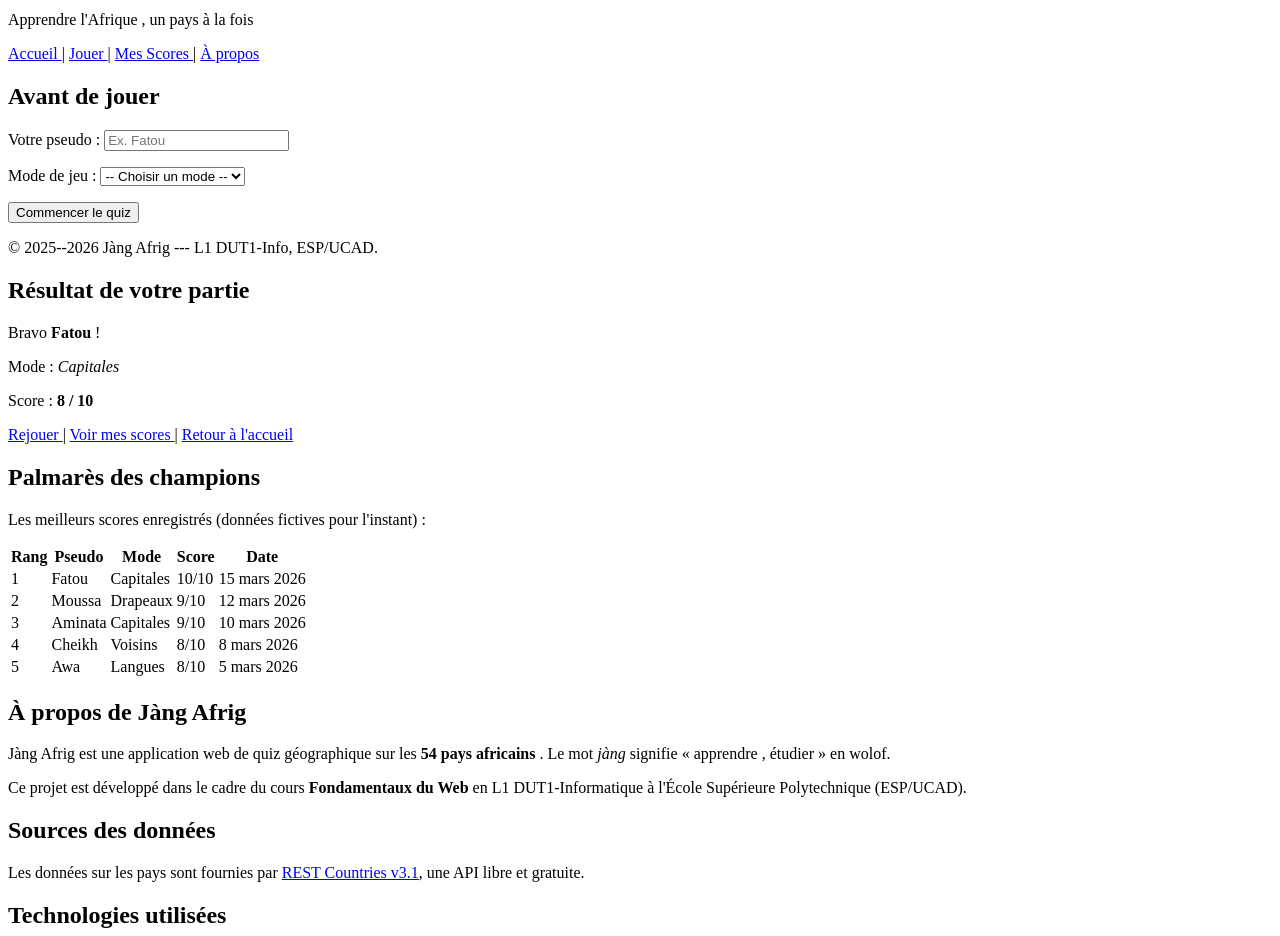
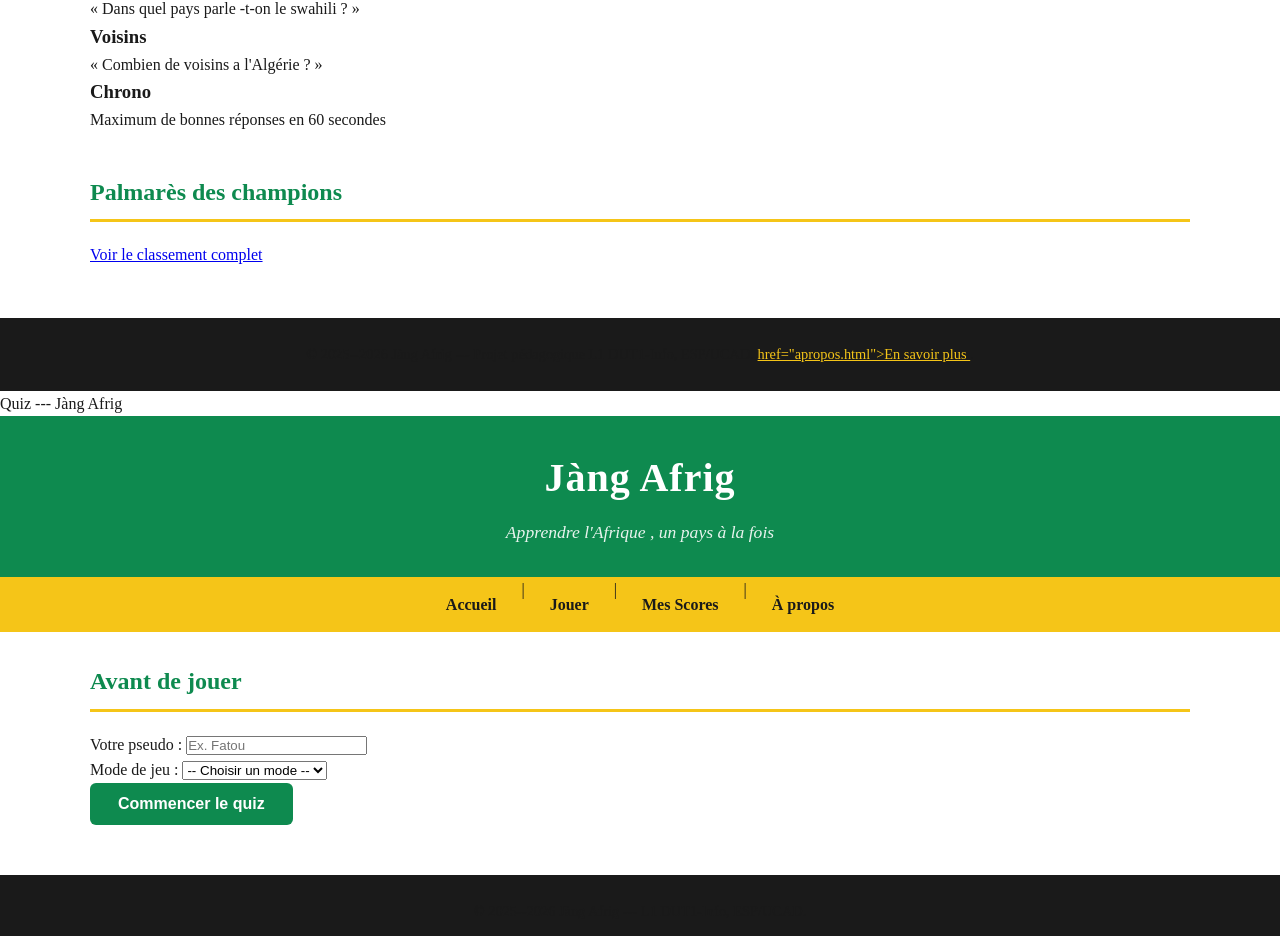
Before and after one commit to Sara06-tech/jang-afrig, a plain HTML site: page index.html in a window 1280 px wide. Shown: the part 595-1531 px from the top of the page. Drawn offline with Linux system fonts and the light colour scheme.

Commit message:
v03 : CSS panafricain + Google Fonts

```diff
--- a/index.html
+++ b/index.html
@@ -3,6 +3,16 @@
     <head >
 <meta charset ="UTF-8" >
 <title > Salaam Aleykum Sara </title>
+<head>
+<meta charset="UTF -8">
+<title >Jàng Afrig </title >
+    <link rel="preconnect" href="https://fonts.googleapis.com">
+<link rel="preconnect" href="https://fonts.gstatic.com" crossorigin >
+<link
+href="https://fonts.googleapis.com/css2?family=Poppins:wght@400;600&family=Montserrat:wght@600;700&display=swap"
+rel="stylesheet">
+<link rel="stylesheet" href="style.css">
+</head>
 </head >
 
 <body >
@@ -28,19 +38,31 @@ votre meilleur score !
 </p>
 </section >
 <section >
+<section >
 <h2>Les modes de jeu </h2>
-<ul>
-<li><strong >Capitales </strong > : « Quelle est la capitale
-du Mali ? »</li>
-<li><strong >Drapeaux </strong > : « À quel pays appartient
-ce drapeau ? »</li>
-<li><strong >Langues </strong > : « Dans quel pays
-parle -t-on le swahili ? »</li>
-<li><strong >Voisins </strong > : « Combien de voisins a
-l'Algérie ? »</li>
-<li><strong >Chrono </strong > : maximum de bonnes réponses
-en 60 secondes </li>
-</ul>
+<div class="modes -grille">
+<div class="carte -mode carte -jaune">
+<h3>Capitales </h3>
+<p>« Quelle est la capitale du Mali ? »</p>
+</div>
+<div class="carte -mode carte -rouge">
+<h3>Drapeaux </h3>
+<p>« À quel pays appartient ce drapeau ? »</p>
+</div>
+<div class="carte -mode carte -vert">
+<h3>Langues </h3>
+<p>« Dans quel pays parle -t-on le swahili ? »</p>
+</div>
+<div class="carte -mode carte -jaune">
+<h3>Voisins </h3>
+<p>« Combien de voisins a l'Algérie ? »</p>
+</div>
+<div class="carte -mode carte -rouge">
+<h3>Chrono </h3>
+<p>Maximum de bonnes réponses en 60 secondes </p>
+</div>
+</div>
+</section >
 </section >
 <section >
 <h2>Palmarès des champions </h2>
@@ -59,6 +81,16 @@ DUT1-Info, ESP/UCAD.
 <head>
 <meta charset="UTF-8">
 <headtitle >Quiz --- Jàng Afrig </headtitle >
+    <head>
+<meta charset="UTF -8">
+<title >Jàng Afrig </title >
+    <link rel="preconnect" href="https://fonts.googleapis.com">
+<link rel="preconnect" href="https://fonts.gstatic.com" crossorigin >
+<link
+href="https://fonts.googleapis.com/css2?family=Poppins:wght@400;600&family=Montserrat:wght@600;700&display=swap"
+rel="stylesheet">
+<link rel="stylesheet" href="style.css">
+</head>
 </head>
 <body>
 <header >
@@ -94,7 +126,7 @@ placeholder="Ex. Fatou" required >
 </select >
 </p>
 <p>
-<button type="submit">Commencer le quiz </button >
+    <button type="submit" class="btn btn-primary">Commencer le quiz </button >
 </p>
 </form>
 </section >
--- /dev/null
+++ b/style.css
@@ -0,0 +1,168 @@
+/* ===== Reset minimal ===== */
+/* ===== Palette panafricaine ===== */
+:root {
+header {
+    background-color: var(--vert);
+}
+--vert: #0E8A4F;
+--jaune: #F5C518;
+--rouge: #C8332E;
+--noir: #1A1A1A;
+--blanc-casse: #F8F8F8;
+}
+* {
+box-sizing: border -box;
+margin: 0;
+padding: 0;
+}
+body {<link rel="preconnect" href="https://fonts.googleapis.com">
+<link rel="preconnect" href="https://fonts.gstatic.com" crossorigin >
+<link
+href="https://fonts.googleapis.com/css2?family=Poppins:wght@400;600&family=Montserrat:wght@600;700&display=swap"
+rel="stylesheet">
+font-family: sans-serif;
+line-height: 1.6;
+color: #1A1A1A;
+background -color: #F8F8F8;
+}
+/* ===== Header ===== */
+header {
+background-color: var(--vert);
+color: white;
+padding: 30px 20px;
+text-align: center;
+}
+header h1 {
+font-size: 2.5rem;
+margin-bottom: 8px;
+letter-spacing: 1px;
+}
+header p {
+font-size: 1.1rem;
+opacity: 0.9;
+font-style: italic;
+}
+/* ==== Navigation ==== */
+nav {
+    background-color: var(--jaune);
+    padding: 0;
+    display: flex;
+    justify-content: center;
+    flex-wrap: wrap;
+}
+nav a {
+    color: var(--noir);
+    text-decoration: none;
+    font-weight: 600;
+    padding: 15px 25px;
+    transition: background-color 0.2s;
+}
+nav a:hover {
+    background-color: var(--jaune);
+    color: white;
+}
+/* ===== Section principale ===== */
+main {
+max-width: 1100px;
+margin: 30px auto;
+padding: 0 20px;
+}
+main section {
+margin-bottom: 40px;
+}
+main h2 {
+color: var(--vert);
+border-bottom: 3px solid var(--jaune);
+padding-bottom: 8px;
+margin-bottom: 20px;
+}
+/* ===== Grille de cartes (Flexbox) ===== */
+.modes -grille {
+display: flex;
+flex-wrap: wrap;
+gap: 15px;
+}
+.carte -mode {
+flex: 1 1 200px;
+padding: 20px;
+border-radius: 8px;
+color: var(--noir);
+box-shadow: 0 2px 6px rgba(0, 0, 0, 0.1);
+}
+.carte -mode h3 {
+margin-bottom: 8px;
+}
+.carte -jaune { background-color: var(--jaune); }
+.carte -rouge { background-color: var(--rouge); color: white; }
+.carte -vert { background-color: var(--vert); color: white; }
+/* ===== Boutons ===== */
+.btn {
+display: inline -block;
+padding: 12px 28px;
+font-size: 1rem;
+font-weight: 600;
+border: none;
+border-radius: 6px;
+cursor: pointer;
+text-decoration: none;
+transition: background -color 0.2s, transform 0.1s;
+}
+.btn-primary {
+background-color: var(--vert);
+color: white;
+}
+.btn-primary:hover {
+background-color: #0a6e3f; /* vert plus foncé */
+}
+.btn-primary:active {
+transform: scale(0.97);
+}
+.btn-secondary {
+background-color: var(--blanc -casse);
+color: var(--noir);
+border: 2px solid var(--noir);
+}
+.btn-secondary:hover {
+background-color: var(--noir);
+color: white;
+}
+/* ===== Tableaux ===== */
+table {
+width: 100%;
+border-collapse: collapse;
+margin-top: 15px;
+box-shadow: 0 2px 6px rgba(0, 0, 0, 0.05);
+}
+th {
+background-color: var(--vert);
+color: white;
+padding: 12px;
+text-align: left;
+}
+td {
+padding: 10px 12px;
+border-bottom: 1px solid #e0e0e0;
+}
+/* Lignes alternées (zébrures) */
+tr:nth-child(even) td {
+background-color: rgba(245, 197, 24, 0.08);
+}
+tr:hover td {
+background-color: rgba(14, 138, 79, 0.1);
+}
+/* ===== Footer ===== */
+footer {
+background-color: var(--noir);
+color: var(--blanc -casse);
+padding: 25px 20px;
+text-align: center;
+margin-top: 50px;
+font-size: 0.9rem;
+}
+footer a {
+    color: var(--jaune);
+text-decoration: underline;
+}
+footer a:hover {
+color: white;
+}
```
